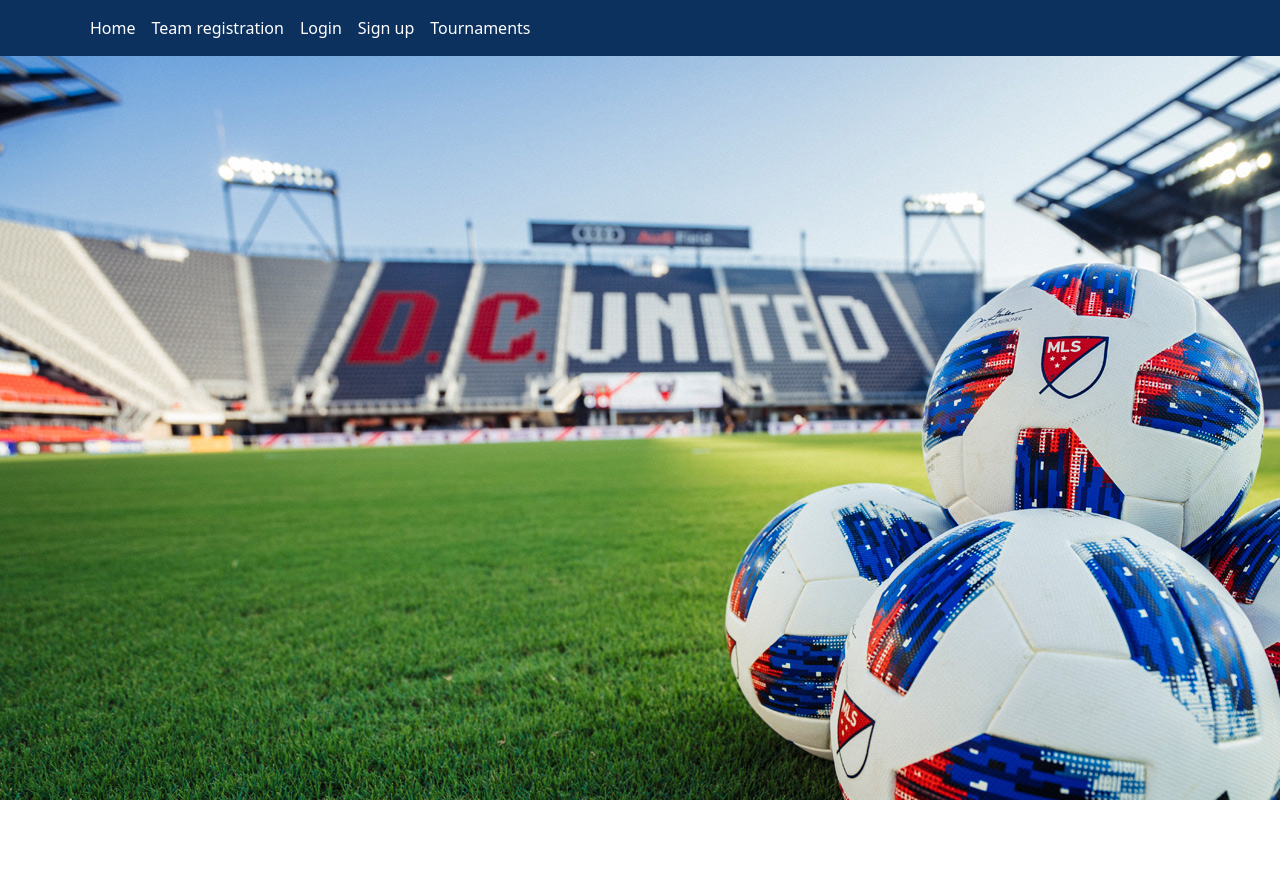
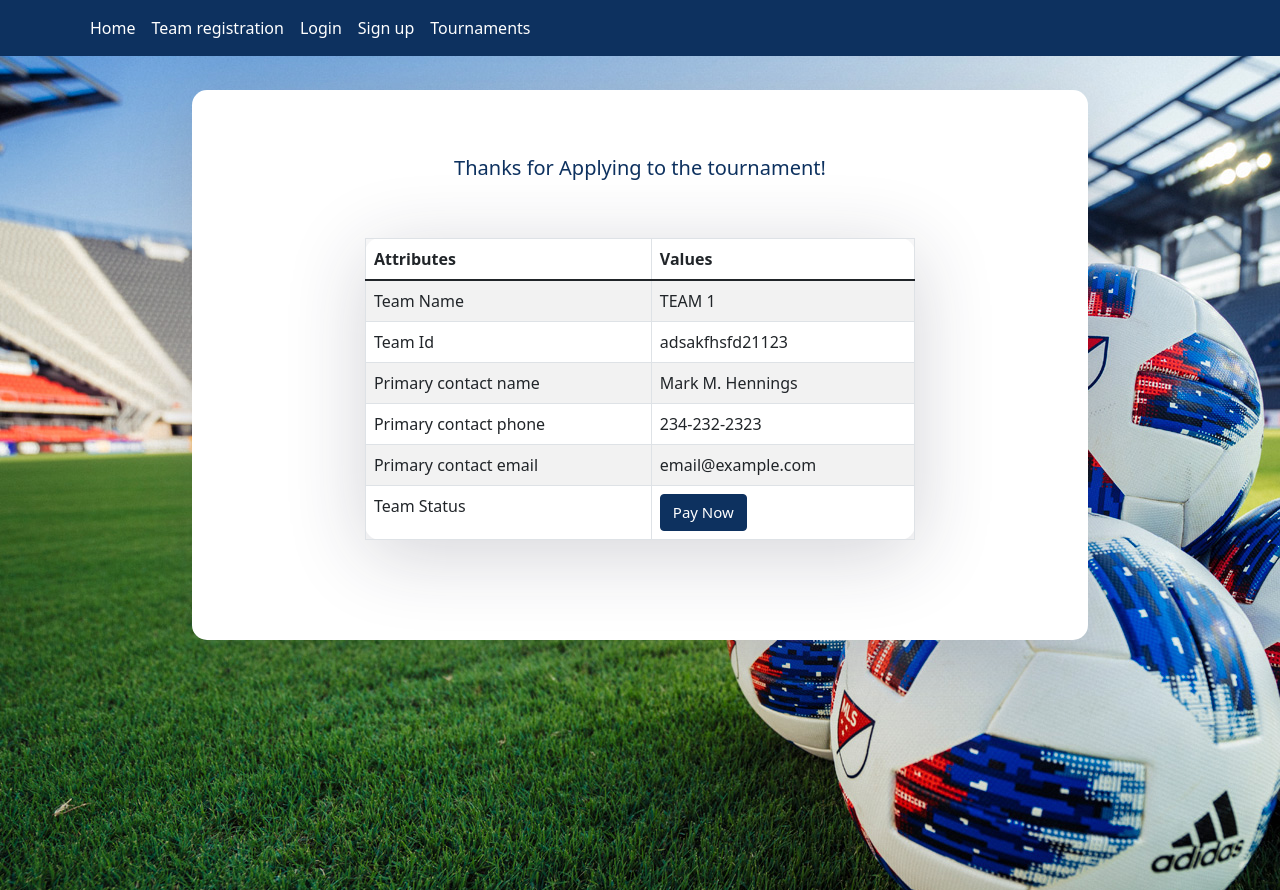
Before and after one commit to vinitamaloo/SER-515-mjf, a React (Create React App) app in the folder client/: page /team in a window 1280 px wide. Before the commit the page ends 800 px from the top, so only its background shows below. Built offline with nearby package versions, Linux system fonts and the light colour scheme.

Commit message:
Added changes to display post team application page to users
Task belongs to story#38 and task#39

```diff
--- a/client/src/App.js
+++ b/client/src/App.js
@@ -8,6 +8,7 @@
 import Home from './Home/home.js';
 import TeamRegister from './Team_registration/team_register';
 import TermsConditions from './Team_registration/terms_conditions';
+import PostTeamRegistration from './Team_registration/post_team_registration';
 
 function App() {
   return (
@@ -47,6 +48,7 @@
             <Route path="/tournament" component={Tournament} />
             <Route path="/team-registration" component={TeamRegister} />
             <Route path="/terms_conditions" component={TermsConditions} />
+            <Route path="/team" component={PostTeamRegistration} />
           </Switch>
     </div>
     </Router>
--- /dev/null
+++ b/client/src/Team_registration/post_team_registration.css
@@ -0,0 +1,41 @@
+  * {
+    box-sizing: border-box;
+  }
+
+  h1,h2,h3,h4,h5,h6,label,span {
+    font-weight: 500;
+    font-family: 'Fira Sans', sans-serif;
+  }
+
+  body, html, .App, #root {
+    width: 100%;
+    height: 100%;
+  }
+
+  .fragment {
+    width: 70%;
+    margin: 7% auto 7% auto;
+    height: auto;
+    background: #ffffff;
+    box-shadow: 0px 14px 80px rgba(34, 35, 58, 0.2);
+    padding: 40px 55px 45px 55px;
+    border-radius: 15px;
+    transition: all .3s;
+  }
+
+  .central_heading{
+      font-size: 20px;
+      margin-top: 3%;
+      margin-bottom: 3%;
+      justify-content: center;
+      color:rgba(13,49,95,255);
+      display: flex;
+    }
+
+  .btn-primary {
+    display: flex;
+    justify-content: center;
+    font-size: 15px;
+  	background-color: rgba(13,49,95,255);
+  	border-color: rgba(13,49,95,255);
+  }
--- /dev/null
+++ b/client/src/Team_registration/post_team_registration.js
@@ -0,0 +1,65 @@
+import React, { useState } from 'react'
+import Table from "react-bootstrap/Table";
+import Button from "react-bootstrap/Button";
+import "./post_team_registration.css";
+
+export default function PostTeamRegistration() {
+    const [teamName, setTeamName] = useState("TEAM 1");
+    const [teamId, setTeamId] = useState("adsakfhsfd21123");
+    const [teamStatus, setTeamStatus] = useState("APPLIED");
+    const [email, setEmail] = useState("email@example.com");
+    const [phone, setPhone] = useState("234-232-2323");
+    const [fullName, setFullName] = useState("Mark M. Hennings");
+
+//  if (teamStatus === 'REGISTERED')
+//      TODO: redirect to team home page
+
+    function handleSubmit(event) {
+        event.preventDefault();
+        setTeamStatus('REGISTERED')
+    }
+
+    function postTeamSuccessfulRegistrationView() {
+        return (
+           <div className='fragment'>
+             <div className='central_heading'>Thanks for Applying to the tournament!</div>
+             <Table striped bordered hover className='fragment'>
+               <thead>
+                 <tr>
+                   <th>Attributes</th>
+                   <th>Values</th>
+                 </tr>
+               </thead>
+               <tbody>
+                 <tr>
+                   <td>Team Name</td>
+                   <td>{teamName}</td>
+                 </tr>
+                 <tr>
+                   <td>Team Id</td>
+                   <td>{teamId}</td>
+                 </tr>
+                 <tr>
+                   <td>Primary contact name</td>
+                   <td>{fullName}</td>
+                 </tr>
+                 <tr>
+                   <td>Primary contact phone</td>
+                   <td>{phone}</td>
+                 </tr>
+                 <tr>
+                   <td>Primary contact email</td>
+                   <td>{email}</td>
+                 </tr>
+                 <tr>
+                   <td>Team Status</td>
+                   <td><Button variant="primary" type="Submit" className='btn-primary'>Pay Now</Button></td>
+                 </tr>
+               </tbody>
+             </Table>
+           </div>
+        )
+    }
+
+    return postTeamSuccessfulRegistrationView();
+}
--- a/client/src/Team_registration/team_register.js
+++ b/client/src/Team_registration/team_register.js
@@ -1,7 +1,7 @@
 import React, { useState } from 'react'
 import Form from "react-bootstrap/Form";
 import Button from "react-bootstrap/Button";
-import { Link } from "react-router-dom";
+import { Link, Redirect } from "react-router-dom";
 import "./team_register.css";
 
 export default function TeamRegistration() {
@@ -38,7 +38,7 @@
 //    const [isValid, setValid] = useState(false);
 
    function handleSubmit(event) {
-        alert('Team is registered!');
+        event.preventDefault();
     }
 
 
```
